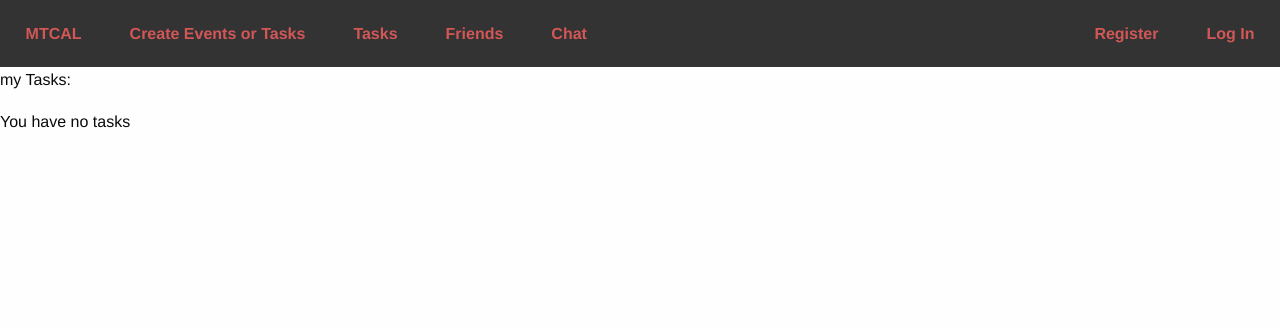
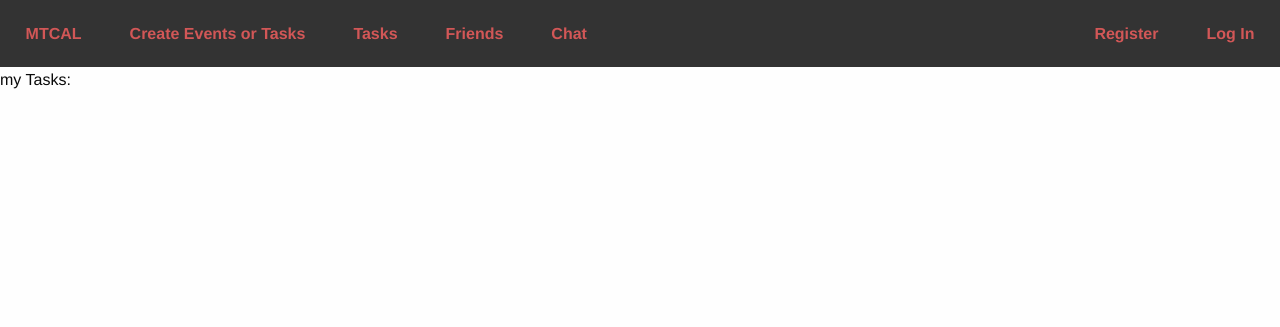
Before and after one commit to tanyabonilla/webproject, a Django app: page /mytasks/ in a window 1280 px wide. Shown: the top 327 px of the page. Run offline with Django 3.2, Linux system fonts and the light colour scheme; data that the repository does not hold is empty; some libraries are stand-ins or nearby versions.

Commit message:
most updated

```diff
--- a/myCalsite/myCalapp/static/css/app.css
+++ b/myCalsite/myCalapp/static/css/app.css
@@ -17,7 +17,6 @@
 .text-center {
     padding: 20px;
 }
-
 
 /* for create task and event page */
 
--- a/myCalsite/myCalapp/templates/index.html
+++ b/myCalsite/myCalapp/templates/index.html
@@ -6,7 +6,7 @@
   <div class="top-bar">
     <div class="top-bar-left">
       <ul class="menu">
-        <li class="menu-text"><a href="">MTCAL</a></li>
+        <li class="menu-text"><a href="/">MTCAL</a></li>
         <li class="menu-text"><a href="/new_events_tasks">Create Events or Tasks</a></li>
         <li class="menu-text"><a href="/mytasks">Tasks</a></li>
         <!-- <li class="menu-text"><a href="/profile">Profile</a></li> -->
--- a/myCalsite/myCalapp/templates/mytasks.html
+++ b/myCalsite/myCalapp/templates/mytasks.html
@@ -5,7 +5,7 @@
 {% block content %}
 <p> my Tasks: </p>
 <div id="mytasks">
-    {% if tasksu_list == None %}
+    {% if tasku_list == None %}
     <p>You have no tasks </p>
     {% else %}
     <ol>
@@ -13,7 +13,6 @@
         {% verbatim %}
         {{taskitem.name}} - {{taskitem.tasku_duedate}} - {{taskitem.tasku_note}}
         {% endverbatim %}
-
         </li>
     </ol>
     {% endif %}
--- a/myCalsite/myCalapp/views.py
+++ b/myCalsite/myCalapp/views.py
@@ -166,7 +166,7 @@ def new_events_tasks(request):
                     form_instance_tu.save_tasku(request=request)
                     form_instance_tu = forms.Taskuser_Form()#clears the form out if its good
                     print("POST saved task")
-                    return redirect("/new_events_tasks/")
+                    return redirect("/mytasks/")
                 else:
                     print("POST not saved task, %s", form_instance_tu.errors)
                     return redirect("/new_events_tasks/") #redirect somewhere else
@@ -175,7 +175,7 @@ def new_events_tasks(request):
                 if form_instance_eu.is_valid():
                     form_instance_eu.save_eventu(request=request)
                     form_instance_eu = forms.Eventuser_Form()#clears the form out if its good
-                    return redirect("/new_events_tasks/")
+                    return redirect("/")
                 else:
                     return redirect("/new_events_tasks/") #redirect somewhere else
         else:
--- a/myCalsite/myCalsite/settings.py
+++ b/myCalsite/myCalsite/settings.py
@@ -25,8 +25,7 @@ SECRET_KEY = 'n9$jut4_#=pmk+ur^mk)%!2a#$ewcg_2(x+d_q@o(*gjts0m1j'
 # SECURITY WARNING: don't run with debug turned on in production!
 DEBUG = True
 
-ALLOWED_HOSTS = ['localhost']
-# '35.209.234.200',
+ALLOWED_HOSTS = ['35.209.234.200', 'localhost']
 
 # Application definition
 
```
